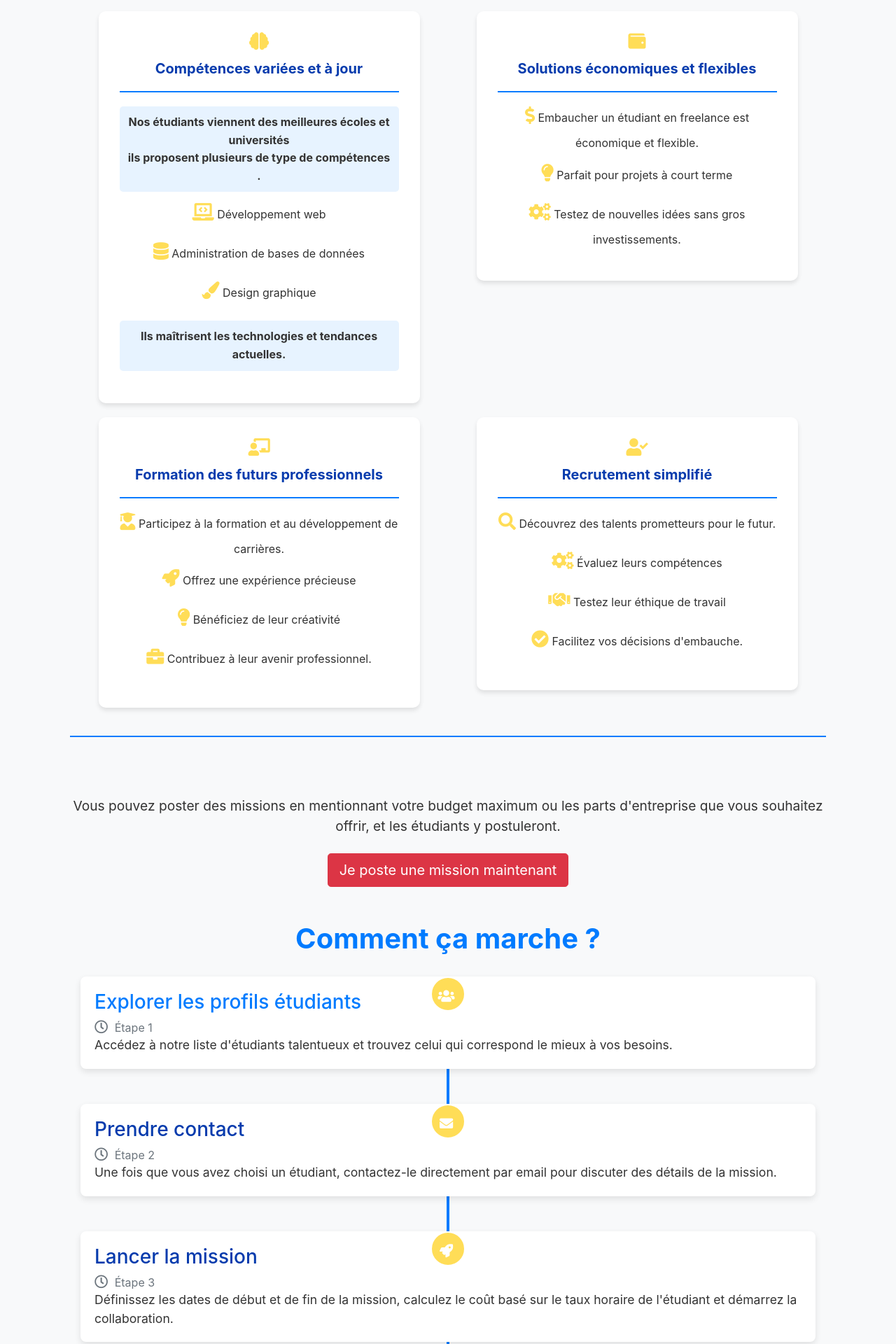
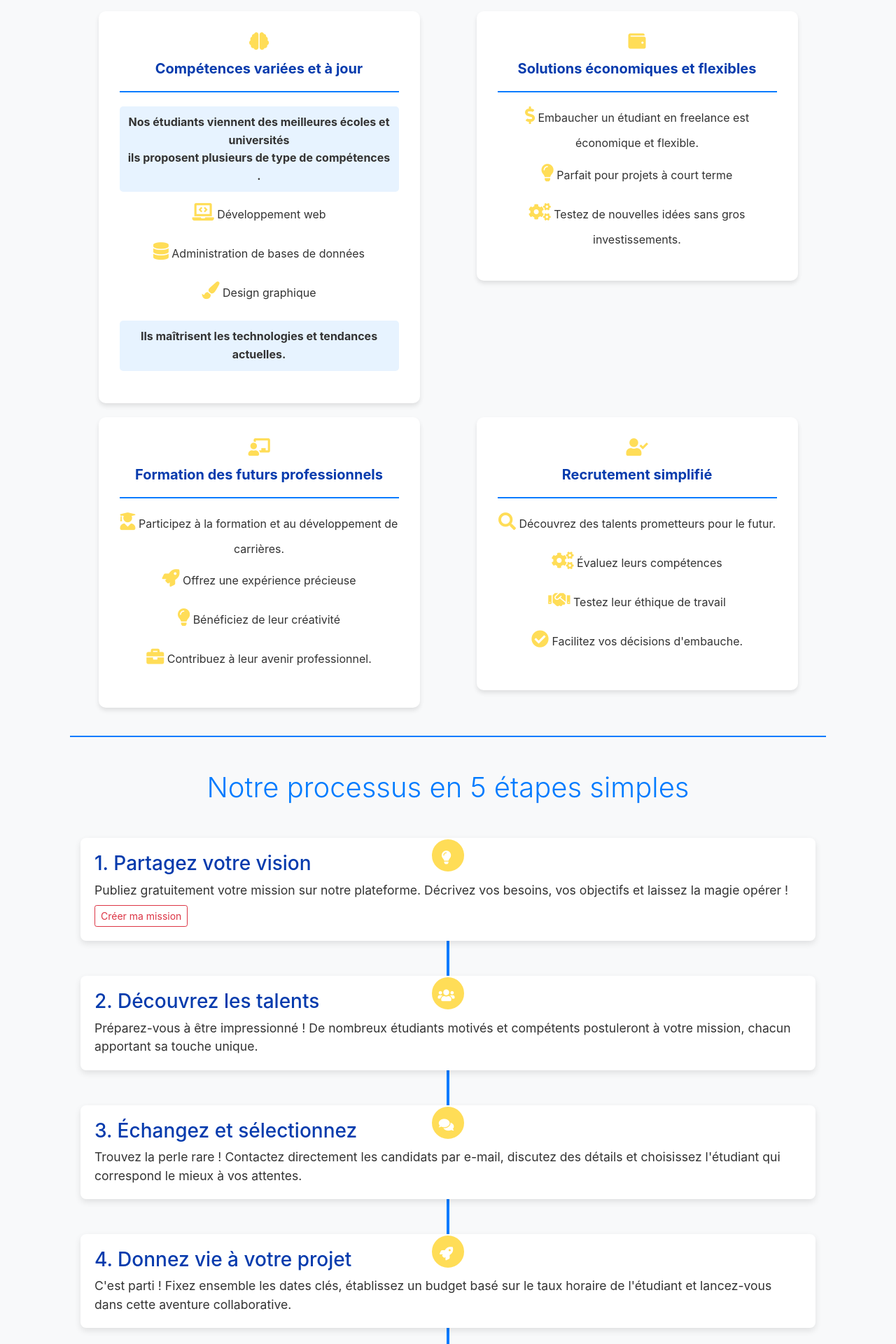
Before and after one commit to yannsimo/freejunior1, a Django app: page /page_company/ in a window 1280 px wide. Shown: the part 560-2480 px from the top of the page at 70% size. Run offline with Django 5.2, Linux system fonts and the light colour scheme; some libraries are stand-ins or nearby versions.

Commit message:
modification

```diff
--- a/StudentApp/navigation.py
+++ b/StudentApp/navigation.py
@@ -2,14 +2,14 @@ from django.urls import reverse_lazy
 
 NAV_FormStudent = 'Etudiant'
 NAV_FormCompany = 'Entreprise'
-NAV_FormListStudent = 'Liste des etudiants '
+
 NAV_contact = 'Contact'
 NAV_FormListMission = 'Liste des missions '
 NAV_ITEMS = [
     (NAV_FormStudent, reverse_lazy('page_etudiant')),
     (NAV_FormCompany, reverse_lazy('page_company')),
     (NAV_FormListMission, reverse_lazy('mission_list')),
-    (NAV_FormListStudent, reverse_lazy('student_list')),
+
     (NAV_contact, reverse_lazy('contact')),
 
 ]
--- a/StudentApp/templates/StudentApp/PageEntreprise.html
+++ b/StudentApp/templates/StudentApp/PageEntreprise.html
@@ -327,7 +327,6 @@ p {
             <h1 class="h3">Faites des économies tout en donnant de l'expérience aux étudiants</h1>
             <p><a href="https://www.letudiant.fr/jobsstages/pourquou-40-des-etudiants-ont-un-emploi-a-cote-de-leurs-etudes.html" target="_blank"><strong>40% des étudiants en France travaillent en parallèle de leurs études.</strong></a> Recruter un junior coûte en moyenne <strong>10 000 €</strong> à une entreprise. Avec FreeJunior, accédez à des talents prometteurs à des tarifs compétitifs et réduisez significativement vos coûts.</p>
             <div class="btn-group mt-2" role="group">
-                <a href="{% url 'student_list' %}" class="btn btn-primary btn-lg">Voir les étudiants</a>
                 <a href="{% url 'submit_mission' %}" class="btn btn-danger btn-lg ml-2">Postez une mission</a>
             </div>
         </div>
@@ -387,75 +386,74 @@ p {
     </div>
     <div class="divider"></div>
 </section>
- <section id="Comment">
-     <div class="text-center mt-4">
-            <p>Vous pouvez poster des missions en mentionnant  votre budget maximum ou les parts d'entreprise que vous souhaitez offrir, et les étudiants y postuleront.</p>
-            <a href="{% url 'submit_mission' %}" class="btn btn-danger btn-lg mt-2">Je poste une mission maintenant</a>
+<div class="container mt-5">
+    <div class="heading text-center">
+        <h2 class="display-4 mb-4">Notre processus en 5 étapes simples</h2>
     </div>
-    <div class="container">
-        <div class="heading">
-            <h2>Comment ça marche ?</h2>
+
+    <ul class="timeline mt-5">
+        <li>
+            <div class="timeline-badge"><i class="fas fa-lightbulb"></i></div>
+            <div class="timeline-panel">
+                <div class="timeline-heading">
+                    <h3>1. Partagez votre vision</h3>
                 </div>
-        <ul class="timeline mt-4">
+                <div class="timeline-body">
+                    <p>Publiez gratuitement votre mission sur notre plateforme. Décrivez vos besoins, vos objectifs et laissez la magie opérer !</p>
+                    <a href="{% url 'submit_mission' %}" class="btn btn-outline-danger btn-sm mt-2">Créer ma mission</a>
+                </div>
+            </div>
+        </li>
+
         <li>
             <div class="timeline-badge"><i class="fas fa-users"></i></div>
             <div class="timeline-panel">
                 <div class="timeline-heading">
-                        <h3><a href="{% url 'student_list' %}" class="text-primary">Explorer les profils étudiants</a></h3>
-                        <p class="text-muted">
-                            <i class="far fa-clock"></i> Étape 1
-                        </p>
+                    <h3>2. Découvrez les talents</h3>
                 </div>
                 <div class="timeline-body">
-                        <p>Accédez à notre liste d'étudiants talentueux et trouvez celui qui correspond le mieux à vos besoins.</p>
+                    <p>Préparez-vous à être impressionné ! De nombreux étudiants motivés et compétents postuleront à votre mission, chacun apportant sa touche unique.</p>
                 </div>
             </div>
         </li>
+
         <li>
-                <div class="timeline-badge"><i class="fas fa-envelope"></i></div>
+            <div class="timeline-badge"><i class="fas fa-comments"></i></div>
             <div class="timeline-panel">
                 <div class="timeline-heading">
-                        <h3>Prendre contact</h3>
-                        <p class="text-muted">
-                            <i class="far fa-clock"></i> Étape 2
-                        </p>
+                    <h3>3. Échangez et sélectionnez</h3>
                 </div>
                 <div class="timeline-body">
-                        <p>Une fois que vous avez choisi un étudiant, contactez-le directement par email pour discuter des détails de la mission.</p>
+                    <p>Trouvez la perle rare ! Contactez directement les candidats par e-mail, discutez des détails et choisissez l'étudiant qui correspond le mieux à vos attentes.</p>
                 </div>
             </div>
         </li>
+
         <li>
             <div class="timeline-badge"><i class="fas fa-rocket"></i></div>
             <div class="timeline-panel">
                 <div class="timeline-heading">
-                        <h3>Lancer la mission</h3>
-                        <p class="text-muted">
-                            <i class="far fa-clock"></i> Étape 3
-                        </p>
+                    <h3>4. Donnez vie à votre projet</h3>
                 </div>
                 <div class="timeline-body">
-                        <p>Définissez les dates de début et de fin de la mission, calculez le coût basé sur le taux horaire de l'étudiant et démarrez la collaboration.</p>
+                    <p>C'est parti ! Fixez ensemble les dates clés, établissez un budget basé sur le taux horaire de l'étudiant et lancez-vous dans cette aventure collaborative.</p>
                 </div>
             </div>
         </li>
+
         <li>
             <div class="timeline-badge"><i class="fas fa-star"></i></div>
             <div class="timeline-panel">
                 <div class="timeline-heading">
-                        <h3>Donner de la visibilité</h3>
-                        <p class="text-muted">
-                            <i class="far fa-clock"></i> Étape 4
-                        </p>
+                    <h3>5. Célébrez le succès</h3>
                 </div>
                 <div class="timeline-body">
-                        <p>Évaluez et commentez la mission de l'étudiant pour lui offrir une meilleure visibilité et l'encourager dans son parcours professionnel.</p>
+                    <p>Mission accomplie ! Évaluez le travail de l'étudiant pour booster sa visibilité et contribuer à son épanouissement professionnel. Votre feedback est précieux !</p>
                 </div>
             </div>
         </li>
     </ul>
 </div>
-</section>
  <section id="Contact">
     <div class="container">
         <div class="divider"></div>
```
Lines whose indentation alone changed are shown as unchanged.
